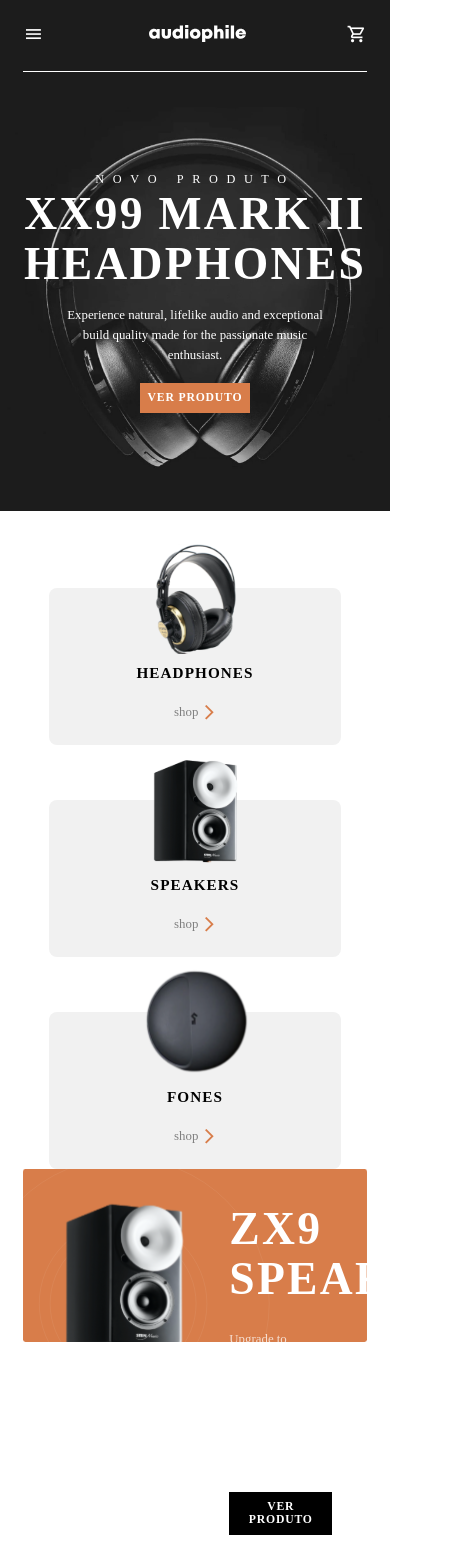
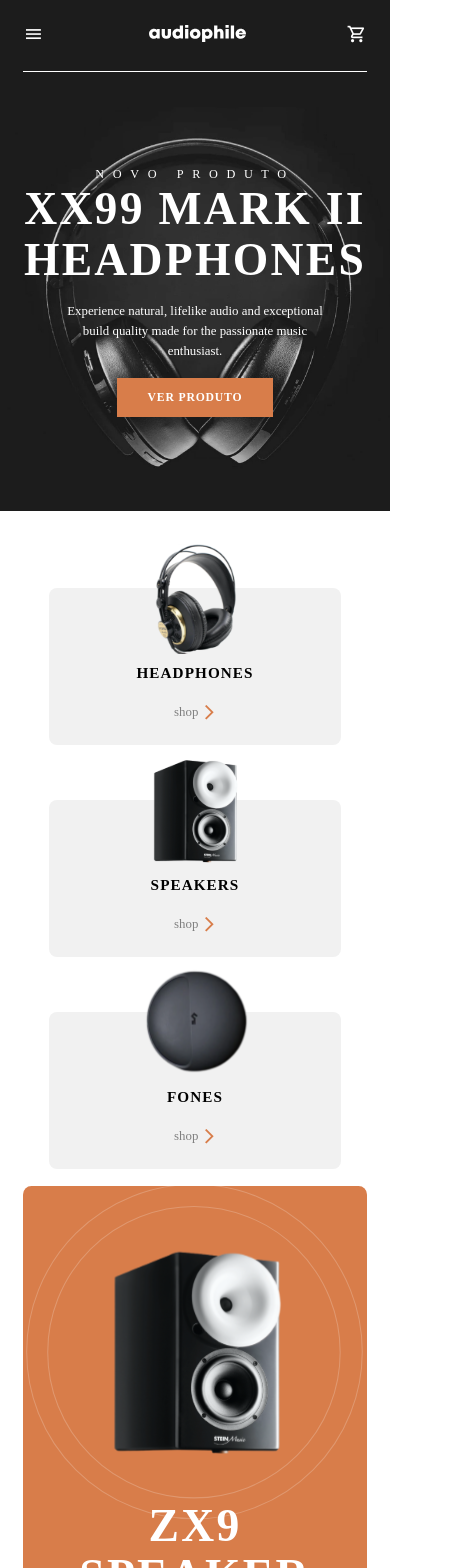
Before and after one commit to miratkd/Audiophile, a Vue app: page / in a window 390 px wide. Shown: the top 1568 px of the page, 461 px wide, since content can reach past the window. Before the commit the page ends 1535 px from the top, so only its background shows below. Built offline with nearby package versions, Linux system fonts and the light colour scheme.

Commit message:
home 0.5

```diff
--- a/src/components/ButtonComponent.vue
+++ b/src/components/ButtonComponent.vue
@@ -46,4 +46,14 @@ export default {
 .button-container-black:hover{
     background-color: #4C4C4C;
 }
+@media screen and (max-width: 450px) {
+    .button-container-black{
+        min-width: 40vw;
+        padding: 1.5vh 4vw;
+    }
+    .button-container{
+        min-width: 40vw;
+        padding: 1.5vh 4vw;
+    }
+}
 </style>
--- a/src/views/HomeView.vue
+++ b/src/views/HomeView.vue
@@ -13,7 +13,13 @@
     <div class="home-content-container">
       <CategoriesComponent />
       <div class="home-img1-container">
-        <img class="home-img1-img" src="@/assets/homeImg1.svg" alt="">
+        <!-- Desktop -->
+        <img class="home-img1-img desktop-img" src="@/assets/homeImg1.svg" alt="">
+        <!-- Tablet -->
+        <img class="home-img1-img tablet-img" src="@/assets/homeImg1Tablet.svg" alt="">
+        <!-- Mobile -->
+        <img class="home-img1-img mobile-img" src="@/assets/homeImg1Mobile.svg" alt="">
+
         <div class="home-img1-info-container">
           <h1 class="home-img1-info-title">ZX9 SPEAKER</h1>
           <p class="home-img1-info-text">Upgrade to premium speakers that are phenomenally built to deliver truly remarkable sound.</p>
@@ -86,8 +92,29 @@ export default {
   margin-bottom: 5vh;
   opacity: 0.75;
 }
+.tablet-img{
+  display: none;
+}
+.mobile-img{
+  display: none;
+}
 
 @media screen and (max-width: 850px) {
+  .desktop-img{
+    display: none;
+  }
+  .tablet-img{
+    display: flex;
+  }
+  .home-img1-info-container{
+    top: 45%;
+    left: 24%;
+    width: 50%;
+    display: flex;
+    flex-direction: column;
+    align-items: center;
+    text-align: center;
+  }
   .home-banner-container {
     position: relative;
     padding: 1vh 11.5%;
@@ -123,6 +150,20 @@ export default {
   .home-banner-info {
     width: 100%;
   }
+  .tablet-img{
+    display: none;
+  }
+  .mobile-img{
+    display: flex;
+  }
+  .home-img1-container{
+    margin-top: 2vh;
+  }
+  .home-img1-info-container{
+    top: 50%;
+    width: 70%;
+    left: 15%;
+  }
 
 }
 </style>
```
Also changed, not shown: src/assets/homeImg1Mobile.svg (added), src/assets/homeImg1Tablet.svg (added).
